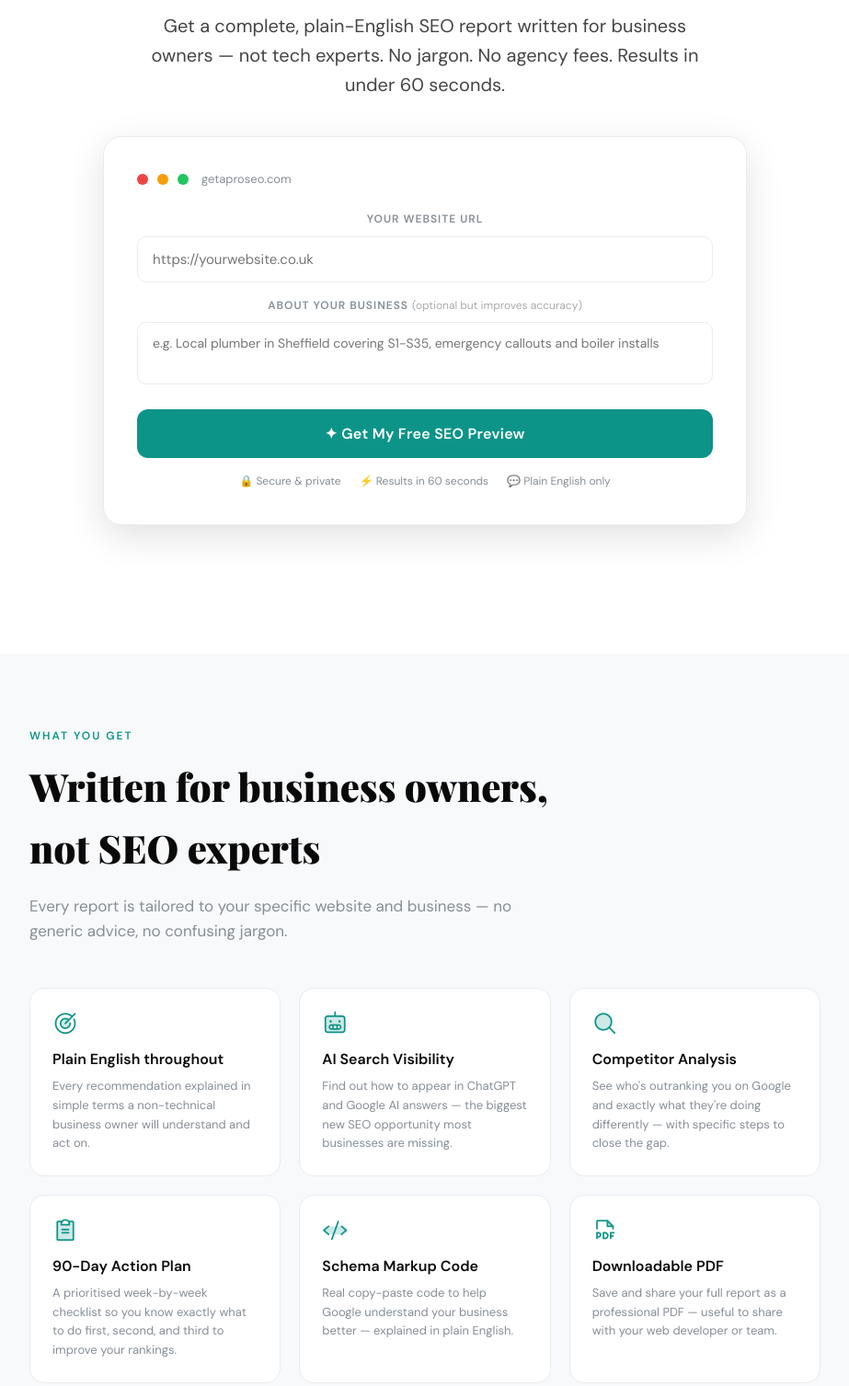
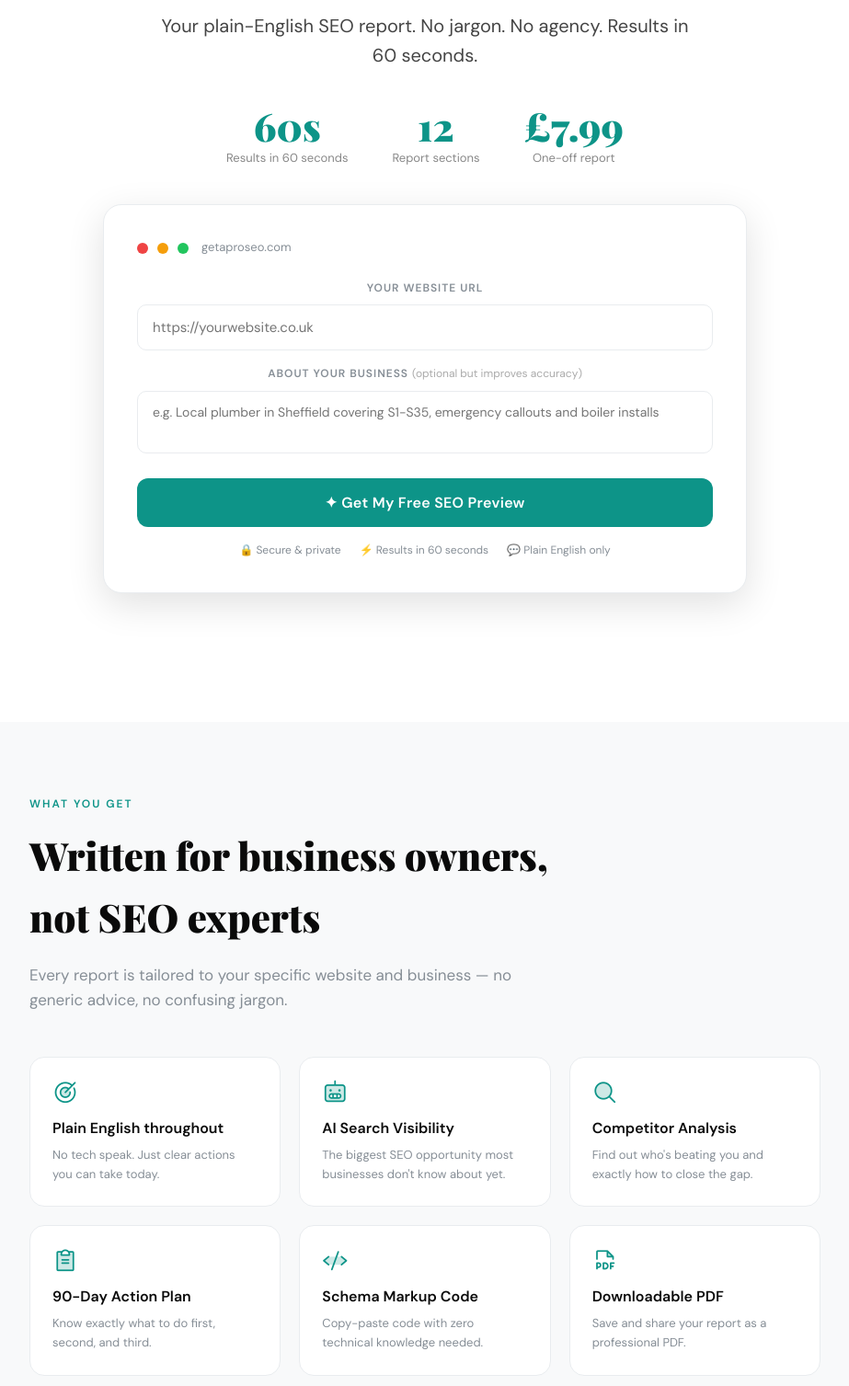
Before and after one commit to hirefastcareers/getaproseo, a plain HTML site: page public/index.html in a window 1280 px wide. Shown: the part 449-1956 px from the top of the page at 92% size, without its empty margins (178-1101 px from the left). Drawn offline with nearby package versions, Linux system fonts and the light colour scheme.

Commit message:
tighten landing page copy and add stats row

```diff
--- a/public/index.html
+++ b/public/index.html
@@ -684,7 +684,21 @@ footer a { color: #aaa; text-decoration: none; }
     ✦ New — Now includes AI Search Visibility (ChatGPT & Google AI)
   </div>
   <h1 class="animate-fade-up" data-animate-on="load" data-animate-delay="50">Find out exactly why your website<br>isn't ranking on <em>Google</em></h1>
-  <p class="hero-sub animate-fade-up" data-animate-on="load" data-animate-delay="100">Get a complete, plain-English SEO report written for business owners — not tech experts. No jargon. No agency fees. Results in under 60 seconds.</p>
+  <p class="hero-sub animate-fade-up" data-animate-on="load" data-animate-delay="100">Your plain-English SEO report. No jargon. No agency. Results in 60 seconds.</p>
+<div style="display:flex;justify-content:center;gap:48px;margin-bottom:40px;flex-wrap:wrap;">
+  <div style="text-align:center;">
+    <div style="font-family:'Playfair Display',serif;font-size:42px;font-weight:900;color:#0d9488;line-height:1;">60s</div>
+    <div style="font-size:13px;color:#888;margin-top:4px;">Results in 60 seconds</div>
+  </div>
+  <div style="text-align:center;">
+    <div style="font-family:'Playfair Display',serif;font-size:42px;font-weight:900;color:#0d9488;line-height:1;">12</div>
+    <div style="font-size:13px;color:#888;margin-top:4px;">Report sections</div>
+  </div>
+  <div style="text-align:center;">
+    <div style="font-family:'Playfair Display',serif;font-size:42px;font-weight:900;color:#0d9488;line-height:1;">£7.99</div>
+    <div style="font-size:13px;color:#888;margin-top:4px;">One-off report</div>
+  </div>
+</div>
 
   <!-- TOOL -->
   <div class="tool-card animate-fade-up" data-animate-on="load" data-animate-delay="150">
@@ -826,32 +840,32 @@ footer a { color: #aaa; text-decoration: none; }
       <div class="feature-card animate-fade-up" data-animate-on="scroll" data-animate-stagger="0">
         <div class="feature-icon ph-duotone ph-target"></div>
         <div class="feature-title">Plain English throughout</div>
-        <div class="feature-desc">Every recommendation explained in simple terms a non-technical business owner will understand and act on.</div>
+        <div class="feature-desc">No tech speak. Just clear actions you can take today.</div>
       </div>
       <div class="feature-card animate-fade-up" data-animate-on="scroll" data-animate-stagger="1">
         <div class="feature-icon ph-duotone ph-robot"></div>
         <div class="feature-title">AI Search Visibility</div>
-        <div class="feature-desc">Find out how to appear in ChatGPT and Google AI answers — the biggest new SEO opportunity most businesses are missing.</div>
+        <div class="feature-desc">The biggest SEO opportunity most businesses don't know about yet.</div>
       </div>
       <div class="feature-card animate-fade-up" data-animate-on="scroll" data-animate-stagger="2">
         <div class="feature-icon ph-duotone ph-magnifying-glass"></div>
         <div class="feature-title">Competitor Analysis</div>
-        <div class="feature-desc">See who's outranking you on Google and exactly what they're doing differently — with specific steps to close the gap.</div>
+        <div class="feature-desc">Find out who's beating you and exactly how to close the gap.</div>
       </div>
       <div class="feature-card animate-fade-up" data-animate-on="scroll" data-animate-stagger="3">
         <div class="feature-icon ph-duotone ph-clipboard-text"></div>
         <div class="feature-title">90-Day Action Plan</div>
-        <div class="feature-desc">A prioritised week-by-week checklist so you know exactly what to do first, second, and third to improve your rankings.</div>
+        <div class="feature-desc">Know exactly what to do first, second, and third.</div>
       </div>
       <div class="feature-card animate-fade-up" data-animate-on="scroll" data-animate-stagger="4">
         <div class="feature-icon ph-duotone ph-code"></div>
         <div class="feature-title">Schema Markup Code</div>
-        <div class="feature-desc">Real copy-paste code to help Google understand your business better — explained in plain English.</div>
+        <div class="feature-desc">Copy-paste code with zero technical knowledge needed.</div>
       </div>
       <div class="feature-card animate-fade-up" data-animate-on="scroll" data-animate-stagger="5">
         <div class="feature-icon ph-duotone ph-file-pdf"></div>
         <div class="feature-title">Downloadable PDF</div>
-        <div class="feature-desc">Save and share your full report as a professional PDF — useful to share with your web developer or team.</div>
+        <div class="feature-desc">Save and share your report as a professional PDF.</div>
       </div>
     </div>
   </div>
```
